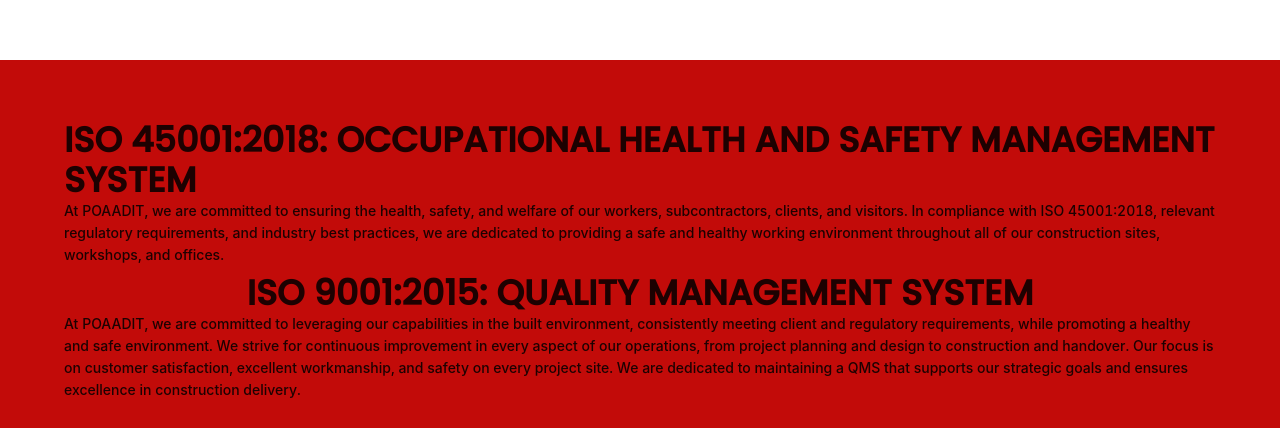
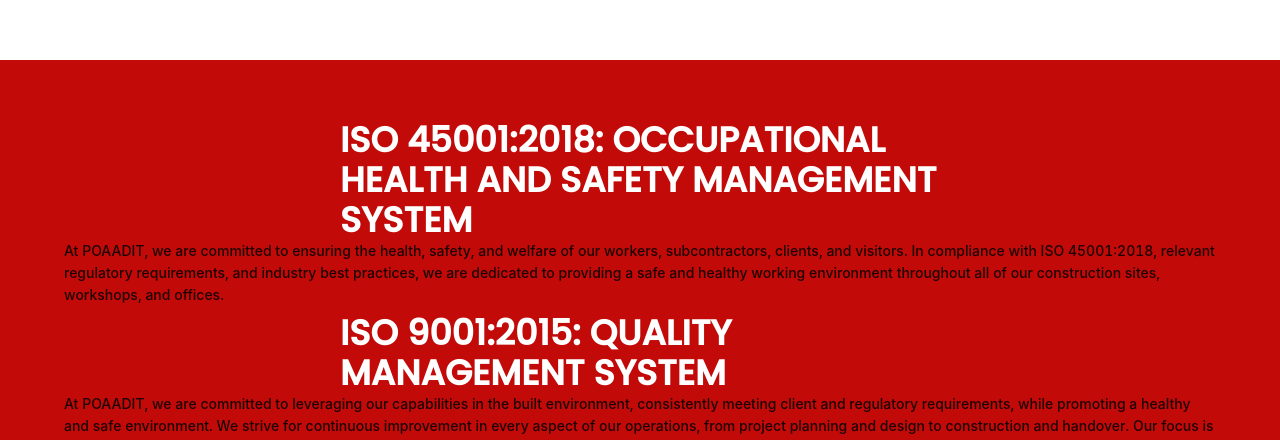
Before and after one commit to Poaadit/poa-adit, a React (Create React App) app: page /about-us in a window 1280 px wide. Shown: the part 1960-2400 px from the top of the page. Built offline with nearby package versions, Linux system fonts and the light colour scheme.

Commit message:
Update About.scss and added color to text

```diff
--- a/src/Pages/About/About.scss
+++ b/src/Pages/About/About.scss
@@ -363,12 +363,16 @@ $darkerorange: #c20b09ff;
         font-size: 35px;
         font-weight: bold;
         line-height: 40px;
+        width: 600px;
+        color: #fff;
+
       }
     h4 {
       margin: 20px 0px;
       font-family: "Avenir";
       font-size: 17px;
       width: 700px;
+      color: #fff;
     }
     }
   }
```
